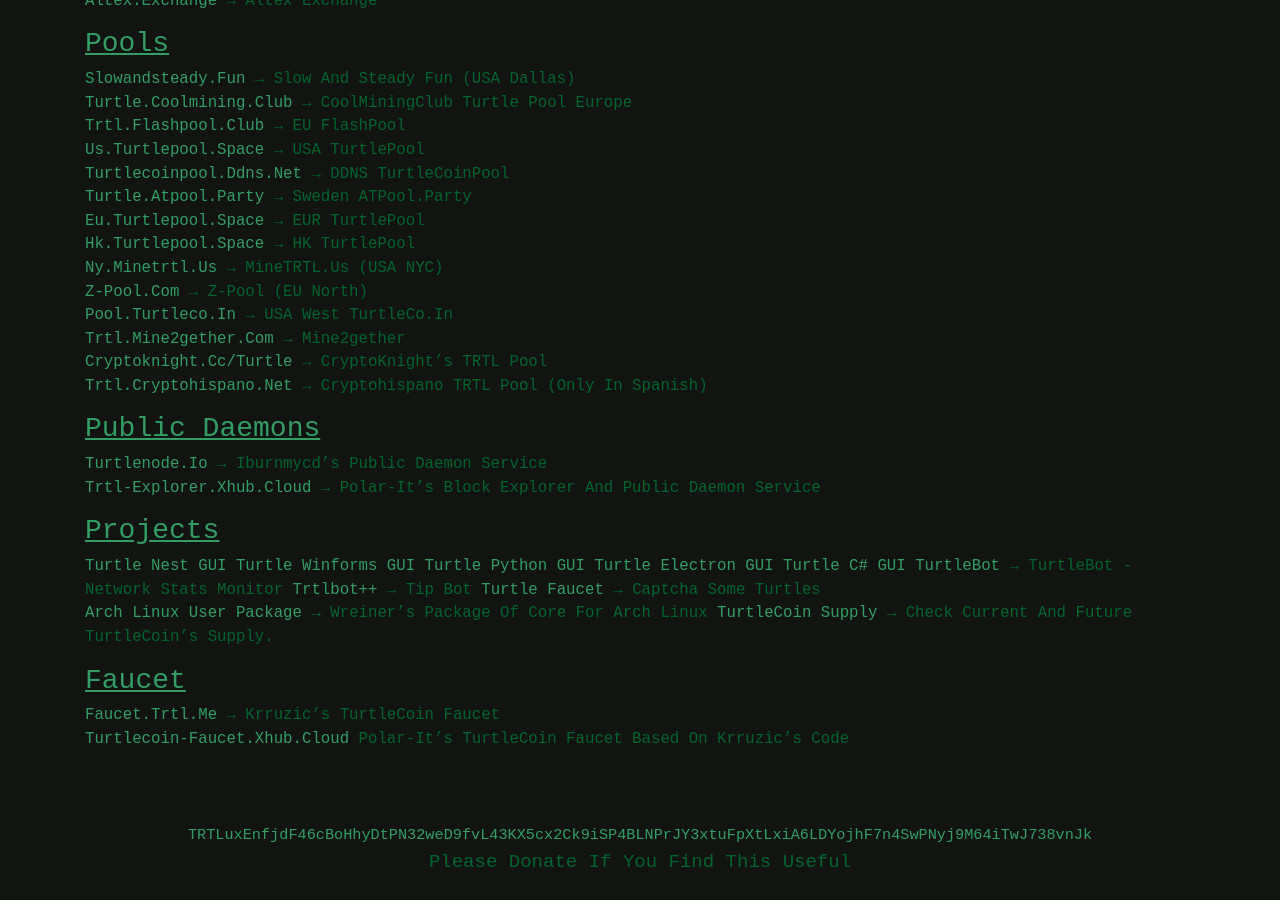
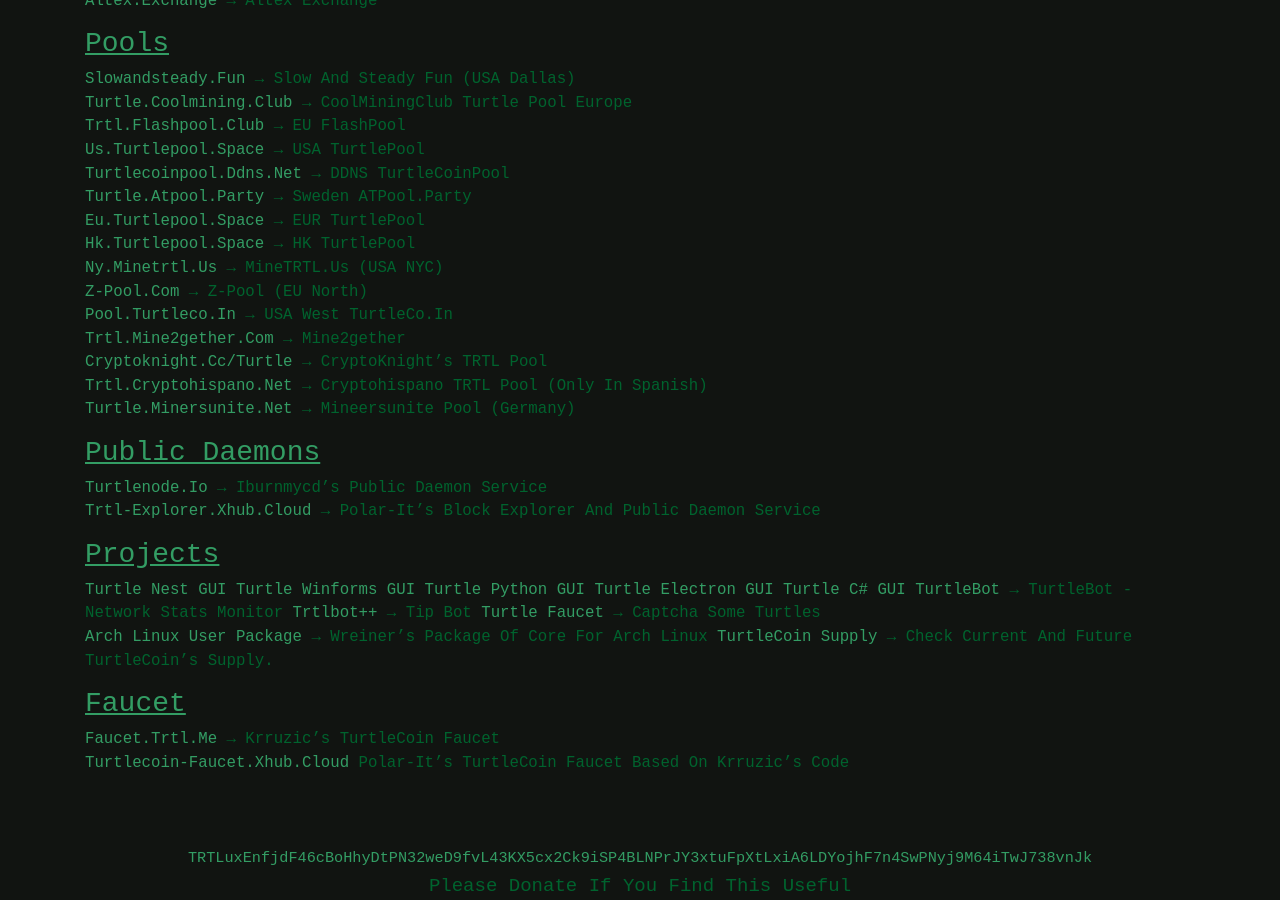
Before and after one commit to zack796/turtleturtle.org, a Jekyll site: the page built from index.md, in a window 1280 px wide and 900 px high, scrolled down 882 px. Built offline with Jekyll 4.4.1, drawn with Linux system fonts in a browser that asks for light colours; before the commit the page ends 1759 px from its top, so only the background shows below that.

Commit message:
Update index.md
Fixed typo for real this time

```diff
--- a/index.md
+++ b/index.md
@@ -46,6 +46,7 @@
 [trtl.mine2gether.com](http://trtl.mine2gether.com/) → Mine2gether
 [cryptoknight.cc/turtle](http://cryptoknight.cc/turtle/) → CryptoKnight's TRTL Pool
 [trtl.cryptohispano.net](https://trtl.cryptohispano.net) → Cryptohispano TRTL Pool (Only in Spanish)
+[turtle.minersunite.net](https://turtle.minersunite.net) → Mineersunite Pool (Germany)
 
 ### Public Daemons
 [turtlenode.io](http://turtlenode.io) → Iburnmycd's public daemon service
```
